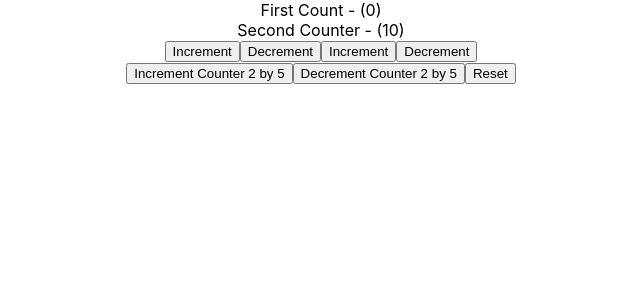
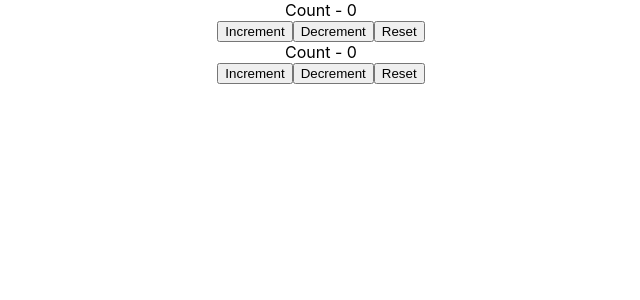
Before and after one commit to codeyluke/react-hooks, a React (Create React App) app: page / in a window 1280 px wide. Shown: the top 300 px of the page, without its empty margins (319-959 px from the left). Built offline with nearby package versions, Linux system fonts and the light colour scheme.

Commit message:
useReducer - multiple

```diff
--- a/src/App.js
+++ b/src/App.js
@@ -1,6 +1,6 @@
 import React from 'react';
 import './App.css';
-import CounterTwo from './components/CounterTwo';
+import CounterThree from './components/CounterThree';
 
 // export const UserContext = React.createContext()
 // export const ChannelContext = React.createContext()
@@ -8,7 +8,7 @@
 function App() {
   return (
     <div className="App">
-      <CounterTwo />
+      <CounterThree />
     </div>
   );
 }
--- /dev/null
+++ b/src/components/CounterThree.js
@@ -0,0 +1,40 @@
+import React, { useReducer } from 'react'
+
+const initialState = 0
+
+const reducer = (state, action) => {
+  switch (action) {
+    case 'increment':
+      return state + 1
+    case 'decrement':
+      return state - 1
+    case 'reset':
+      return initialState
+    default:
+      return state
+  }
+}
+
+function CounterThree() {
+  const [count, dispatch] = useReducer(reducer, initialState)
+  const [countTwo, dispatchTwo] = useReducer(reducer, initialState)
+
+  return (
+    <div>
+      <div>
+        <div>Count - {count}</div>
+        <button onClick={() => dispatch('increment')}>Increment</button>
+        <button onClick={() => dispatch('decrement')}>Decrement</button>
+        <button onClick={() => dispatch('reset')}>Reset</button>
+      </div>
+      <div>
+        <div>Count - {countTwo}</div>
+        <button onClick={() => dispatchTwo('increment')}>Increment</button>
+        <button onClick={() => dispatchTwo('decrement')}>Decrement</button>
+        <button onClick={() => dispatchTwo('reset')}>Reset</button>
+      </div>
+    </div>
+  )
+}
+
+export default CounterThree
```
